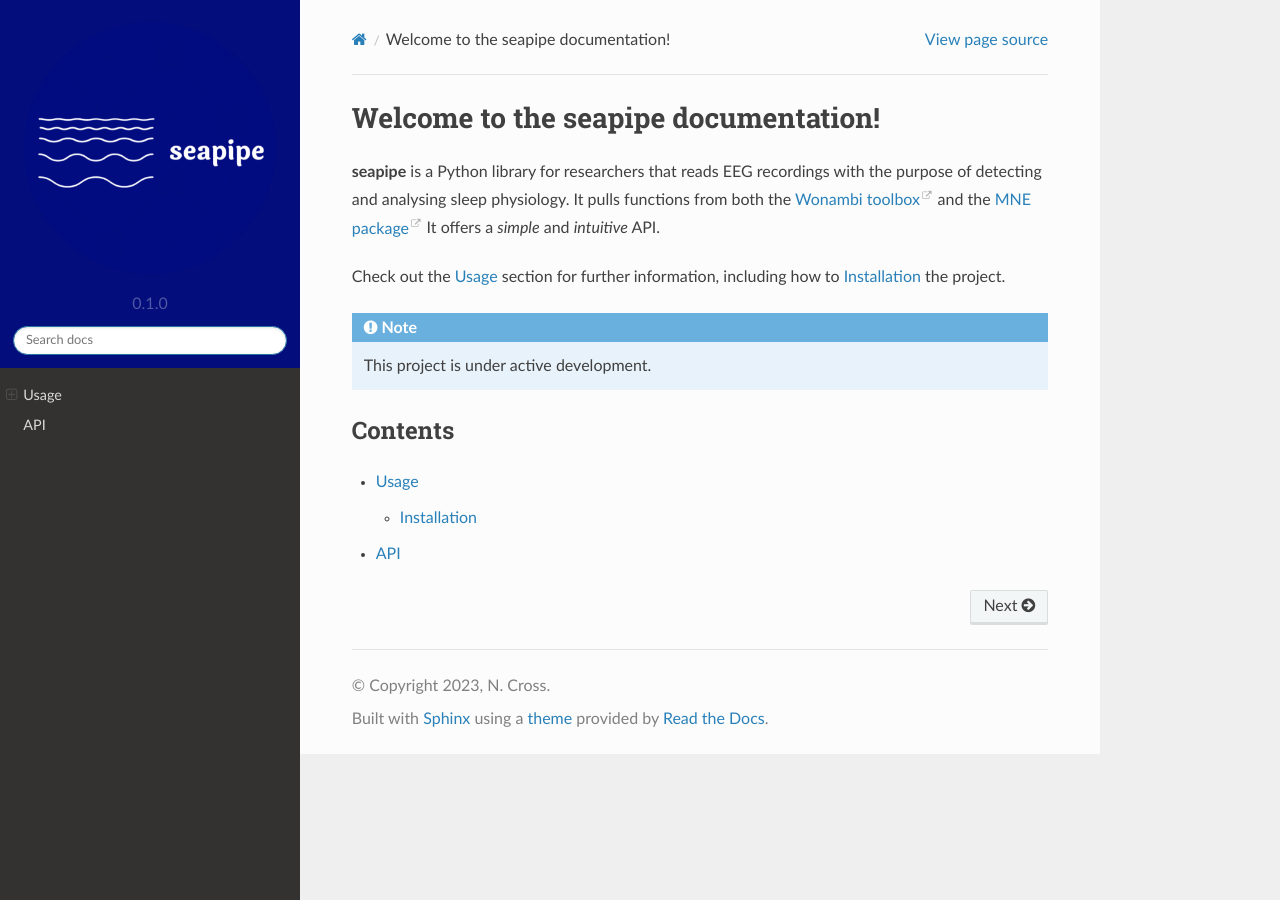
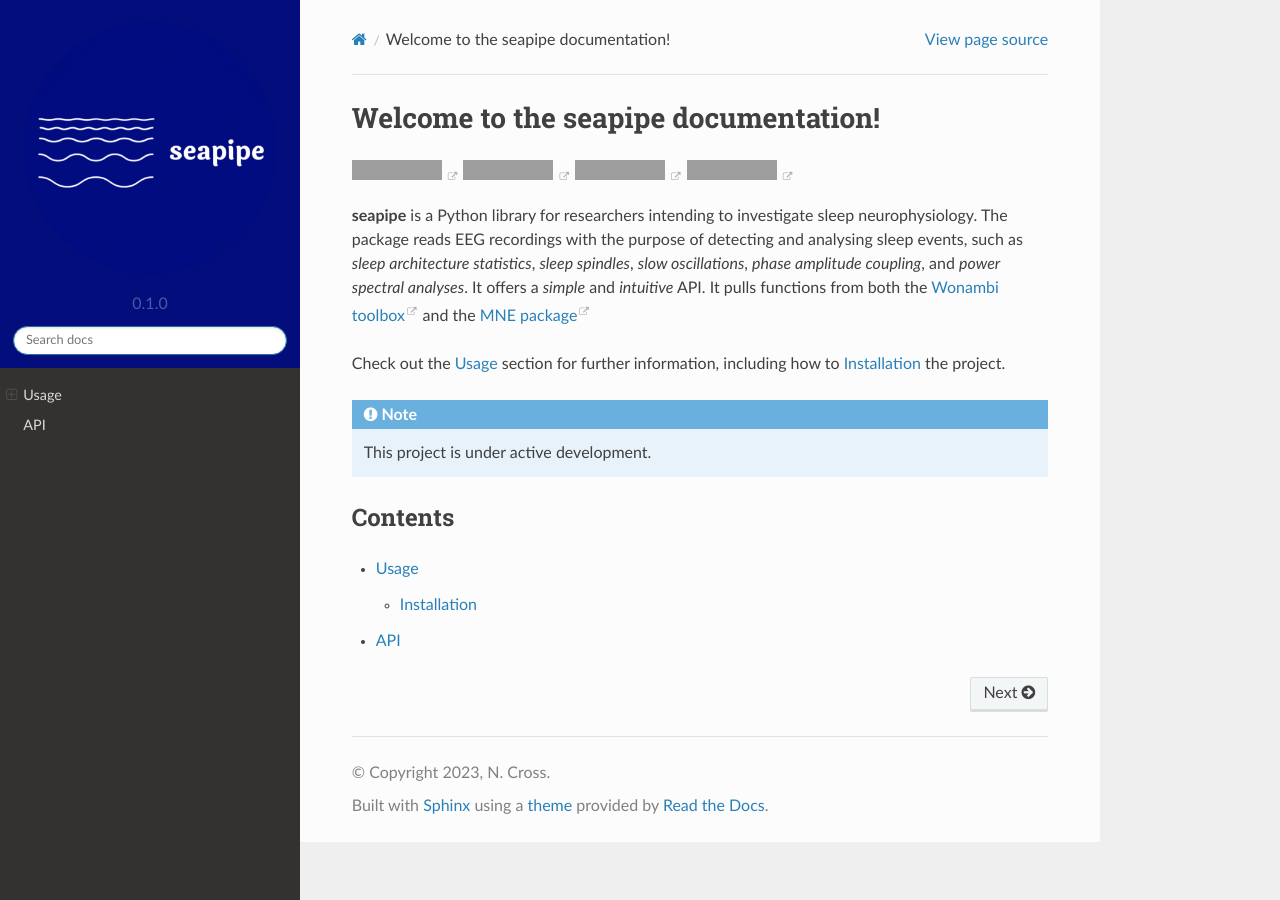
Before and after one commit to nathanecross/seapipe, a Sphinx documentation site: the page built from docs/source/index.rst, in a window 1280 px wide. Built offline with Sphinx 7.4.7 and the Read the Docs theme 2.0.0, drawn with Linux system fonts in a browser that asks for light colours; grey boxes are pictures that could not be loaded.

Commit message:
Update index.rst

```diff
--- a/docs/source/index.rst
+++ b/docs/source/index.rst
@@ -1,11 +1,27 @@
 Welcome to the seapipe documentation!
 ===================================
 
-**seapipe** is a Python library for researchers
-that reads EEG recordings with the purpose of detecting and analysing sleep physiology.
+.. image:: https://img.shields.io/github/tag/nathanecross/seapipe?include_prereleases=&sort=semver&color=informational
+  :target: https://github.com/nathanecross/seapipe/releases/
+  :alt: version
+
+.. image:: https://img.shields.io/github/issues/nathanecross/seapipe
+  :target: https://github.com/nathanecross/seapipe/issues
+  :alt: GitHub issues
+
+.. image:: https://img.shields.io/badge/License-MIT-informational
+  :target: https://opensource.org/license/mit/
+  :alt: License: MIT
+
+.. image:: https://app.codacy.com/project/badge/Grade/d9dd7acc4601421e8d52aab5015404c9
+  :target: https://app.codacy.com/gh/nathanecross/seapipe/dashboard?utm_source=gh&utm_medium=referral&utm_content=&utm_campaign=Badge_grade
+  :alt: Codacy Badge
+
+**seapipe** is a Python library for researchers intending to investigate sleep neurophysiology.
+The package reads EEG recordings with the purpose of detecting and analysing sleep events, such as *sleep architecture statistics*, *sleep spindles*, *slow oscillations*, *phase amplitude coupling*, and *power spectral analyses*. It offers a *simple* and *intuitive* API.
 It pulls functions from both the `Wonambi toolbox <https://wonambi-python.github.io/>`_
-and the `MNE package <https://mne.tools/stable/index.html/>`_
-It offers a *simple* and *intuitive* API.
+and the `MNE package <https://mne.tools/stable/index.html>`_
+
 
 Check out the :doc:`usage` section for further information, including
 how to :ref:`installation` the project.
```
